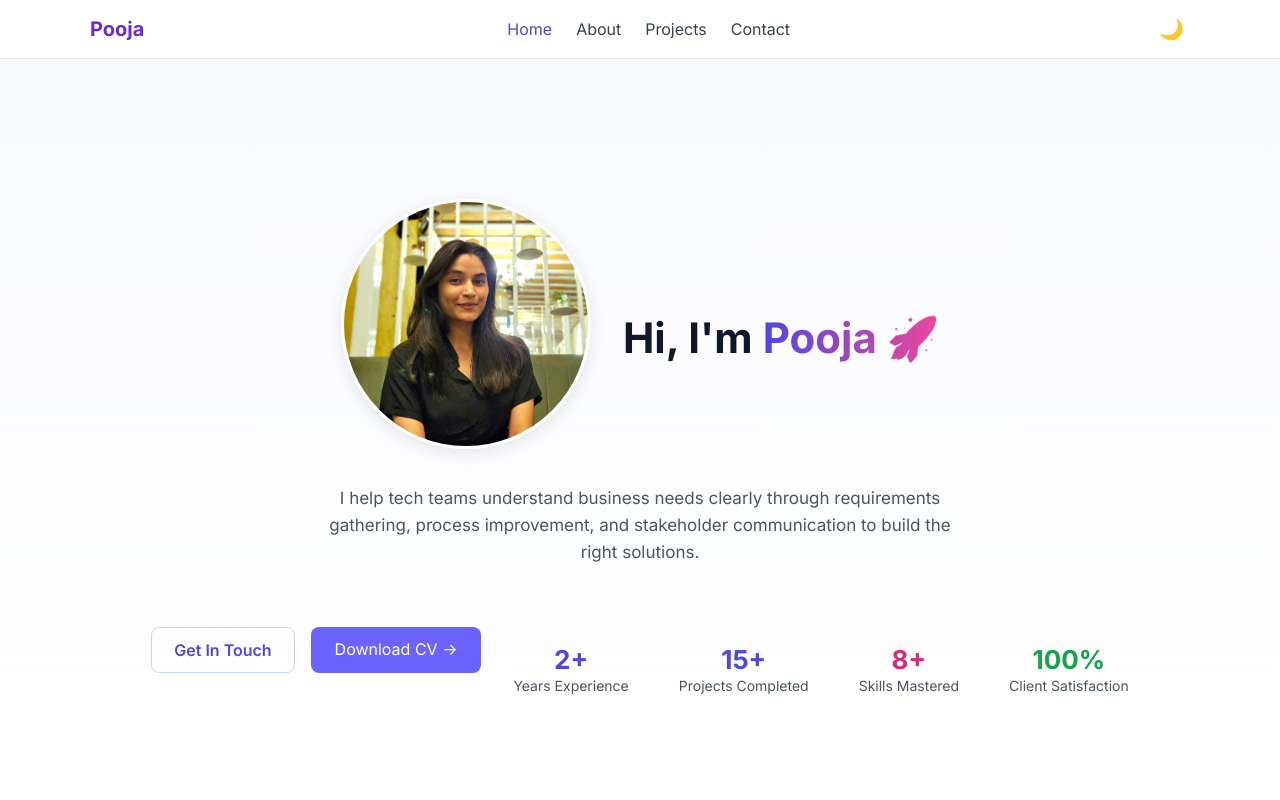
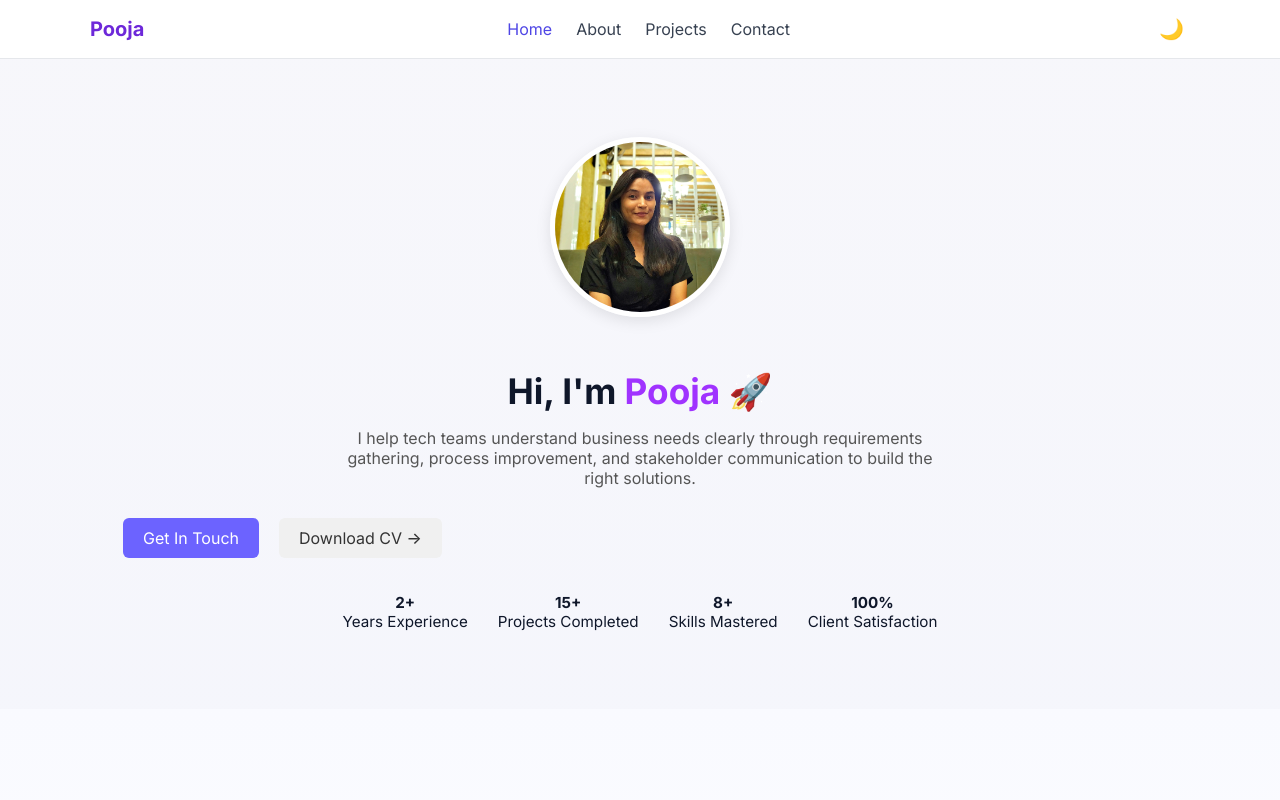
Before and after one commit to Pooja-businessanalyst/pooja-goutam-portfolio, a plain HTML site: page index.html in a window 1280 px wide. Shown: the top 800 px of the page. Drawn offline with Linux system fonts and the light colour scheme.

Commit message:
Updated hero section layout with image on top

```diff
--- a/index.html
+++ b/index.html
@@ -27,34 +27,35 @@
 </header>
 
 <!-- HERO -->
-<section id="home" class="hero-section">
-  <div class="container hero-content">
-    <div class="hero-container">
-      <!-- Left Side: Image -->
-      <div class="hero-image">
-        <img src="images/pooja.jpg" alt="Pooja Goutam">
-      </div>
-          <h1>Hi, I'm <span class="name-gradient">Pooja 🚀</span></h1>
-    <p class="hero-desc">
-      I help tech teams understand business needs clearly through requirements
-      gathering, process improvement, and stakeholder communication to build the
-      right solutions.
+<section class="hero">
+  <div class="container">
+    <!-- Profile Photo -->
+    <img src="images/pooja.jpg" alt="Pooja Goutam" class="profile-photo">
+
+    <!-- Heading -->
+    <h1>Hi, I'm <span>Pooja 🚀</span></h1>
+
+    <!-- Short Intro -->
+    <p class="intro">
+      I help tech teams understand business needs clearly through requirements gathering, process improvement, and stakeholder communication to build the right solutions.
     </p>
-    <div class="hero-buttons">
-      <a href="#contact" class="btn-outline">Get In Touch</a>
-      <a href="assets/Pooja_Goutam_CV.pdf" download class="btn">
-        Download CV →
-    </a>
 
+    <!-- Buttons -->
+    <div class="buttons">
+      <a href="#contact" class="btn primary">Get In Touch</a>
+      <a href="Pooja_Goutam_CV.pdf" class="btn secondary" download>Download CV →</a>
     </div>
-    <div class="stats-row">
-      <div><span class="stat-number purple">2+</span><br><span class="stat-label">Years Experience</span></div>
-      <div><span class="stat-number purple">15+</span><br><span class="stat-label">Projects Completed</span></div>
-      <div><span class="stat-number pink">8+</span><br><span class="stat-label">Skills Mastered</span></div>
-      <div><span class="stat-number green">100%</span><br><span class="stat-label">Client Satisfaction</span></div>
+
+    <!-- Stats -->
+    <div class="stats">
+      <div><strong>2+</strong><br>Years Experience</div>
+      <div><strong>15+</strong><br>Projects Completed</div>
+      <div><strong>8+</strong><br>Skills Mastered</div>
+      <div><strong>100%</strong><br>Client Satisfaction</div>
     </div>
   </div>
 </section>
+
 
 
    <!-- ABOUT -->
--- a/styles.css
+++ b/styles.css
@@ -60,96 +60,70 @@ body{
 }
 
 /* Hero */
-.hero-container {
-  display: flex;
-  align-items: center;
-  justify-content: center;
-  gap: 2rem;
-  max-width: 1100px;
-  margin: auto;
-  padding: 2rem;
-  flex-wrap: wrap;
+.hero {
+  text-align: center;
+  padding: 50px 20px;
 }
 
-.hero-image img {
-  width: 250px;
-  height: 250px;
+.profile-photo {
+  width: 180px;
+  height: 180px;
   object-fit: cover;
   border-radius: 50%;
-  box-shadow: 0 4px 15px rgba(0, 0, 0, 0.1);
-  border: 3px solid #fff;
+  border: 5px solid white;
+  box-shadow: 0px 4px 15px rgba(0,0,0,0.1);
+  margin-bottom: 20px;
 }
 
-.hero-text {
-  flex: 1;
-  min-width: 300px;
+.hero h1 {
+  font-size: 2.2rem;
+  margin-bottom: 15px;
 }
 
-.hero-section {
-  text-align: center;
-  padding: 80px 0 60px;
-  background: linear-gradient(to bottom, #f9faff, #ffffff);
+.hero h1 span {
+  color: #a033ff; /* Accent color */
 }
-.role-badge {
+
+.intro {
+  font-size: 1rem;
+  max-width: 600px;
+  margin: 0 auto 25px;
+  color: #555;
+}
+
+.buttons {
+  margin-bottom: 30px;
+}
+
+.btn {
   display: inline-block;
-  background: #eef2ff;
-  color: #4f46e5;
-  padding: 6px 14px;
-  border-radius: 999px;
+  padding: 10px 20px;
+  margin: 5px;
+  text-decoration: none;
+  border-radius: 6px;
   font-weight: 500;
-  margin-bottom: 16px;
 }
-.hero-section h1 {
-  font-size: 42px;
-  margin-bottom: 12px;
+
+.btn.primary {
+  background-color: #6c63ff;
+  color: white;
 }
-.name-gradient {
-  background: linear-gradient(to right, #4f46e5, #ec4899);
-  -webkit-background-clip: text;
-  -webkit-text-fill-color: transparent;
+
+.btn.secondary {
+  background-color: #f0f0f0;
+  color: #333;
 }
-.hero-desc {
-  color: #4b5563;
-  max-width: 650px;
-  margin: 0 auto 28px;
-  font-size: 17px;
-  line-height: 1.6;
-}
-.hero-buttons {
+
+.stats {
   display: flex;
   justify-content: center;
-  gap: 16px;
-  margin-bottom: 40px;
-}
-.btn-primary {
-  background: linear-gradient(to right, #4f46e5, #9333ea);
-  color: white;
-  padding: 12px 22px;
-  border-radius: 8px;
-  font-weight: 600;
-  text-decoration: none;
-}
-.btn-outline {
-  border: 1px solid #c7d2fe;
-  padding: 12px 22px;
-  border-radius: 8px;
-  color: #4f46e5;
-  font-weight: 600;
-  text-decoration: none;
-}
-.btn {
-  display: inline-block;
-  padding: 0.75rem 1.5rem;
-  font-size: 1rem;
-  color: white;
-  background-color: #6C63FF;
-  border-radius: 8px;
-  text-decoration: none;
-  transition: background-color 0.3s ease;
+  flex-wrap: wrap;
+  gap: 30px;
+  margin-top: 20px;
 }
 
-.btn:hover {
-  background-color: #574bff;
+.stats div {
+  font-size: 0.95rem;
 }
 
 
```
